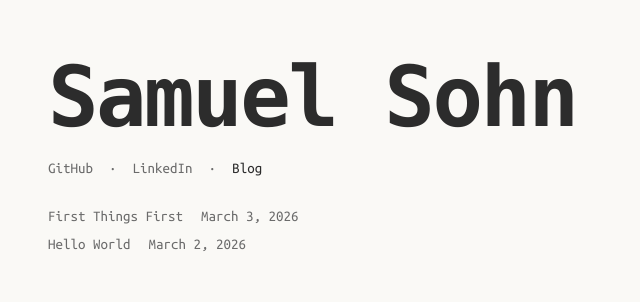
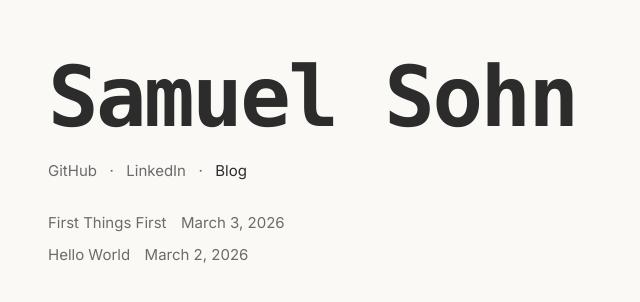
Before and after one commit to samsohn28/samsohn28.github.io, a Jekyll site: the page built from blog/index.html, in a window 1280 px wide. Shown: the top 302 px of the page, without its empty margins (0-640 px from the left). Built offline with Jekyll 4.4.1, drawn with Linux system fonts in a browser that asks for light colours.

Commit message:
revert font

```diff
--- a/_layouts/default.html
+++ b/_layouts/default.html
@@ -6,12 +6,12 @@
     <title>{{ site.name }}</title>
     <link rel="preconnect" href="https://fonts.googleapis.com">
     <link rel="preconnect" href="https://fonts.gstatic.com" crossorigin>
-    <link href="https://fonts.googleapis.com/css2?family=Ubuntu+Mono:wght@400&display=swap" rel="stylesheet">
+    <link href="https://fonts.googleapis.com/css2?family=Inter:wght@400&display=swap" rel="stylesheet">
     <style>
       * { margin: 0; padding: 0; box-sizing: border-box; }
       body {
         background: #faf9f6;
-        font-family: "Ubuntu Mono", monospace;
+        font-family: "Inter", -apple-system, BlinkMacSystemFont, sans-serif;
         color: #2c2c2c;
         min-height: 100vh;
         padding: 48px;
```
